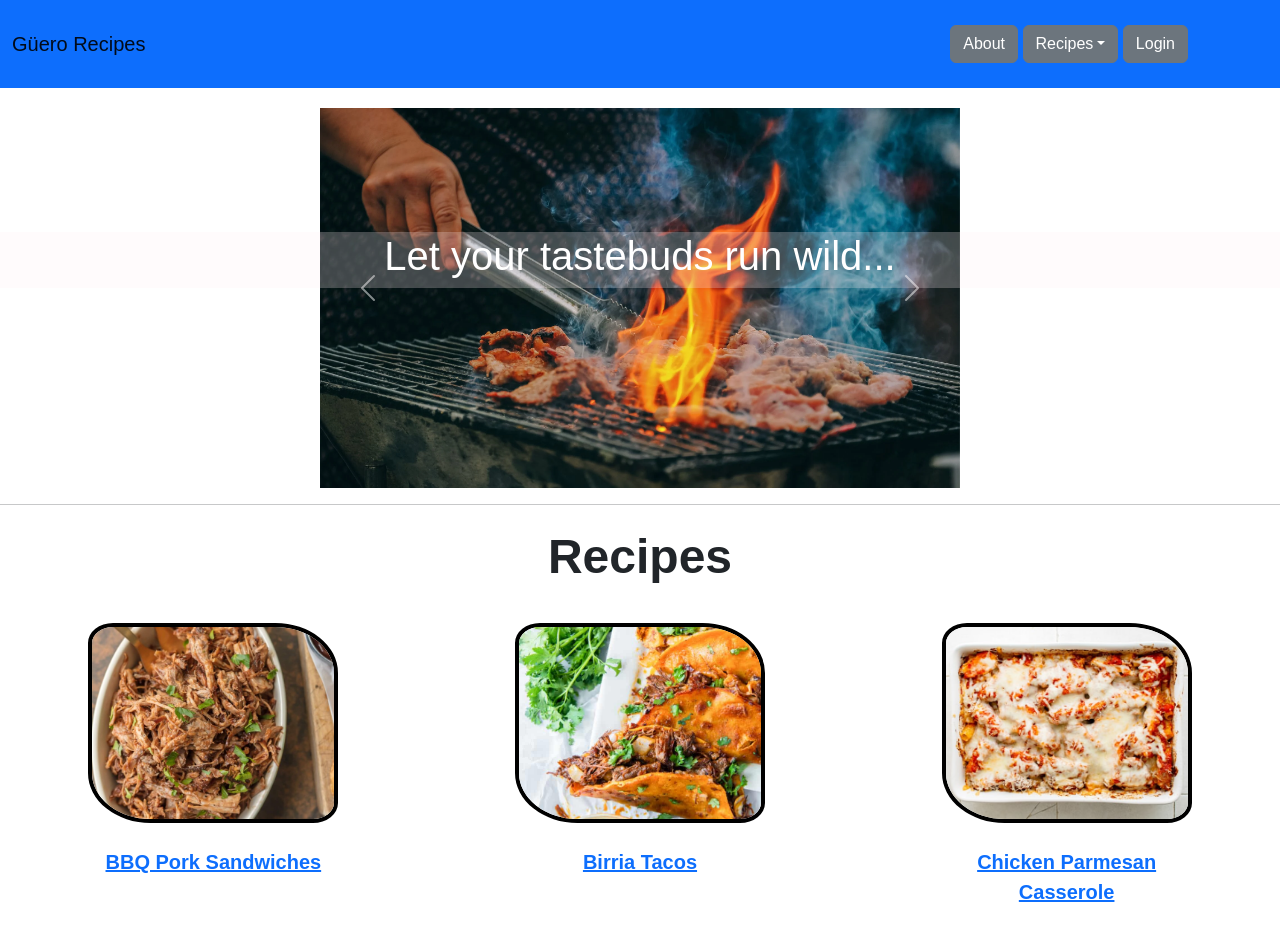
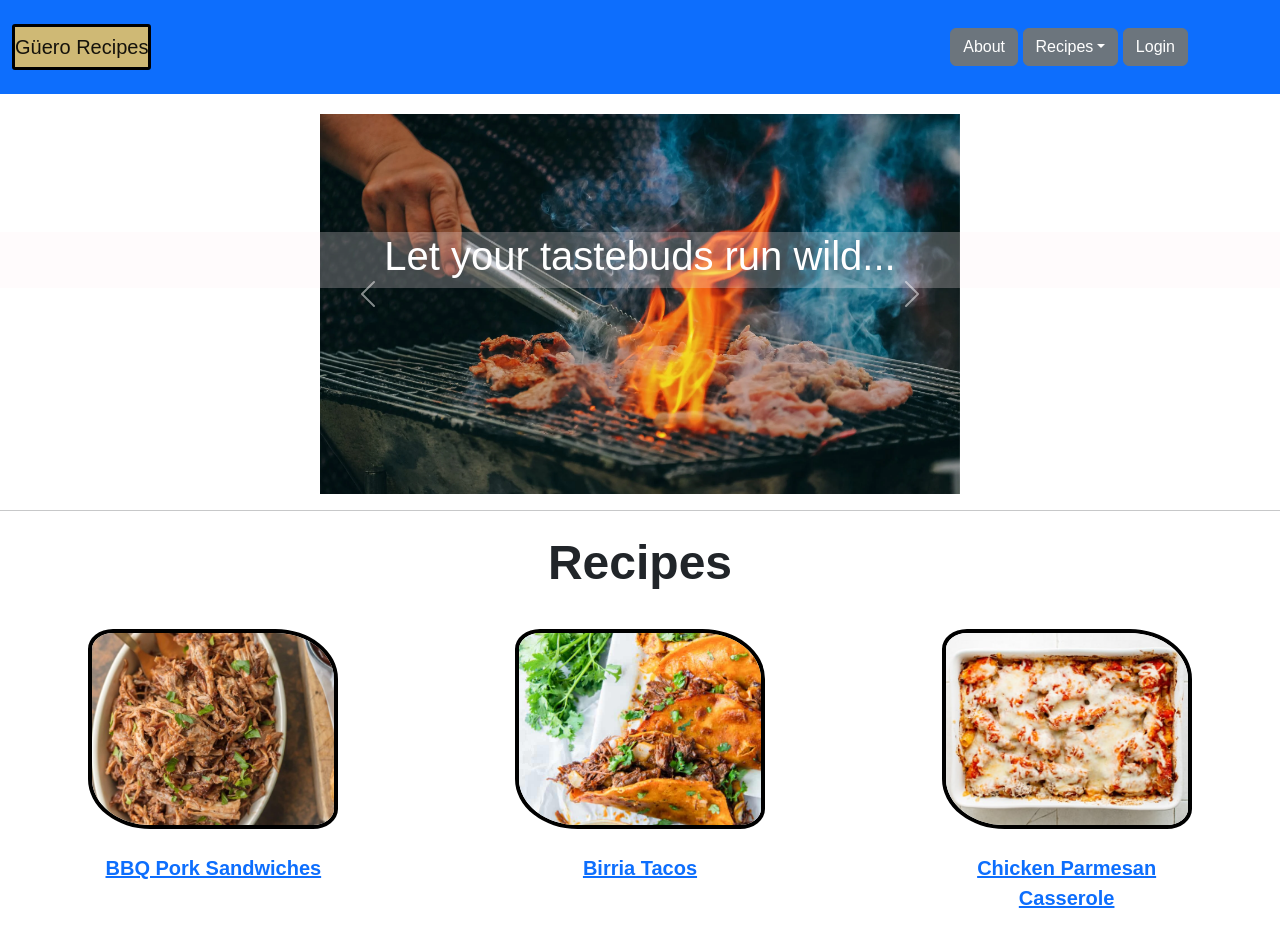
Before and after one commit to mkm02/startup, a plain HTML site: page index.html in a window 1280 px wide. Drawn offline with nearby package versions, Linux system fonts and the light colour scheme.

Commit message:
Change logo color

```diff
--- a/styles.css
+++ b/styles.css
@@ -4,6 +4,12 @@
 
 .navbar {
     background-color: #0d6efd;
+}
+
+.navbar-brand {
+    background-color: rgba(239, 198, 95, 0.86);
+    border: solid black 3px;
+    border-radius: 3px
 }
 
 menu {
@@ -147,7 +153,6 @@ ul li {
 }
 
 .homediv {
-
     display: flex;
     justify-content: space-around;
     flex-wrap: wrap;
```
